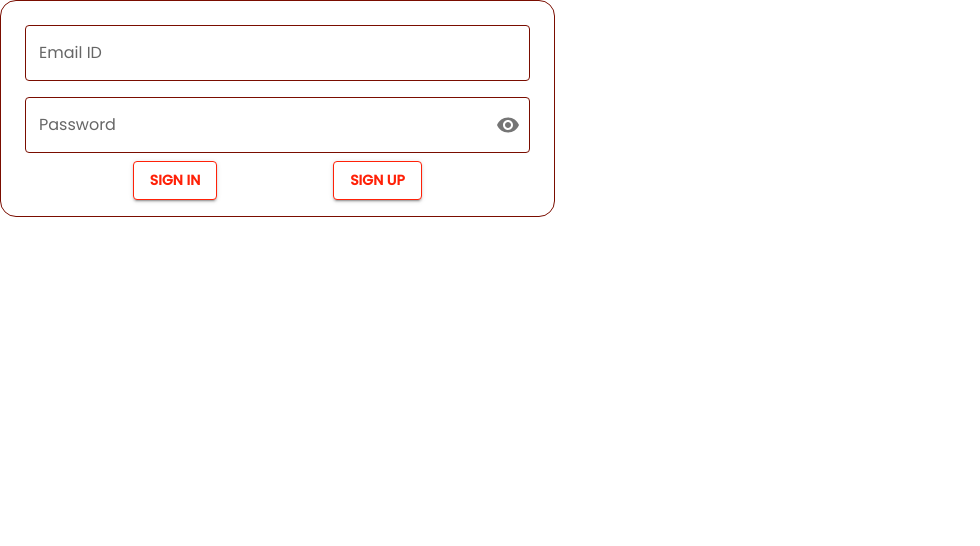
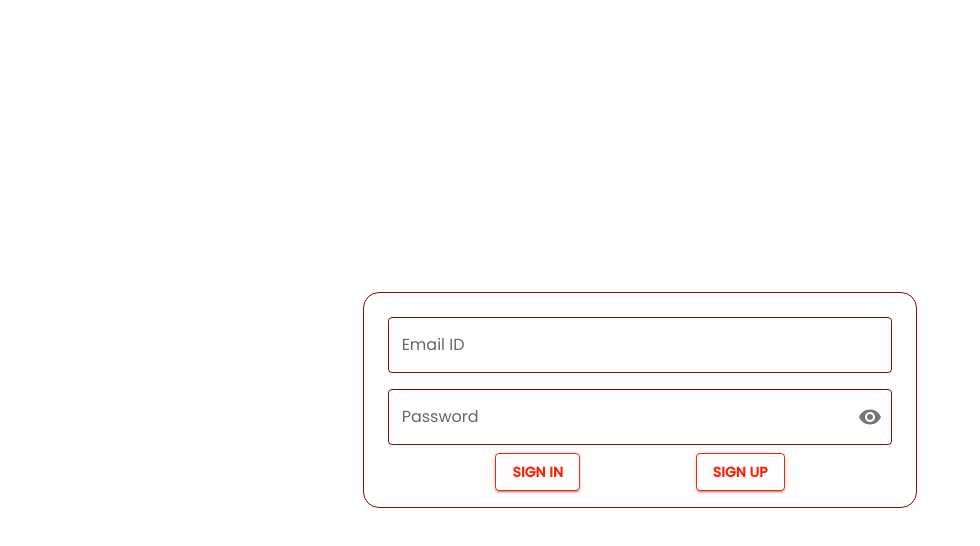
Before and after one commit to AatirNadim/JS-Crud-Project, a React (Create React App) app: page / in a window 1280 px wide. Shown: the top 546 px of the page, without its empty margins (0-980 px from the left). Built offline with nearby package versions, Linux system fonts and the light colour scheme.

Commit message:
auth state setup

```diff
--- a/src/App.js
+++ b/src/App.js
@@ -42,7 +42,17 @@ function App() {
   // console.log(login.email.length);
   return (
     <ThemeProvider theme={theme}>
-    <div>
+    <div
+    style = {{
+      maxWidth: '100vw',
+      // backgroundColor: '#f5f5f5',
+      width: '100%',
+      height: '100vh',
+      display: 'flex',
+      justifyContent: 'center',
+      alignItems: 'center',
+    }}
+    >
       {login.loggedIn ? <LandingPage/> :<Login />}
     </div>
     {/* // </RecoilRoot> */}
--- a/src/Components/main.js
+++ b/src/Components/main.js
@@ -24,6 +24,8 @@ import ManageStudent from './ManageStudent';
 import PersonAddAltIcon from '@mui/icons-material/PersonAddAlt';
 import ManageAccountsIcon from '@mui/icons-material/ManageAccounts';
 import LogoutIcon from '@mui/icons-material/Logout';
+
+import { useMediaQuery } from '@mui/material';
 
 import { useRecoilState } from 'recoil';
 import { loginState } from '../StateAtoms/loginAtom';
@@ -81,6 +83,9 @@ export default function DrawerMain() {
   const [open, setOpen] = React.useState(false);
   const [tab, setTab] = React.useState(0);
   const [login, setLogin] = useRecoilState(loginState);
+
+  const matches = useMediaQuery('(min-width:500px)');
+
   const handleDrawerOpen = () => {
     setOpen(true);
   };
@@ -111,7 +116,7 @@ export default function DrawerMain() {
           >
             <MenuIcon />
           </IconButton>
-          {!open ? <Typography variant="h6" component="div" sx={{ color : '#847878',
+          {!open && matches ? <Typography variant="h6" component="div" sx={{ color : '#847878',
           width: 'fit-content',
         }}>
             LOGO
--- a/src/Pages/Login.js
+++ b/src/Pages/Login.js
@@ -48,10 +48,11 @@ const CssTextField = styled(TextField)({
 
 
 export const Login = () => {
-  console.log('login page',auth)
+  // console.log('login page',auth)
   const [email, setEmail] = React.useState('')
   const [password, setPassword] = React.useState('')
   const [showPassword, setShowPassword] = React.useState(false);
+
 
   const [login, setLogin] = useRecoilState(loginState);
   const handleSignUp = (e) => {
@@ -61,16 +62,18 @@ export const Login = () => {
         // Signed in
         const user = userCredential.user;
         console.log(userCredential);
+        setLogin({ email: email, password: password, loggedIn: true })
         // ...
       })
       .catch((error) => {
         const errorCode = error.code;
         const errorMessage = error.message;
         console.log(error);
+        alert(error.message)
         // ..
       });
-    console.log(email, password)
-    setLogin({ email: email, password: password, loggedIn: true })
+    // console.log(email, password)
+    //
     // console.log(login);
 
   }
@@ -81,12 +84,14 @@ export const Login = () => {
         // Signed in
         const user = userCredential.user;
         console.log(userCredential);
+        setLogin({ email: email, password: password, loggedIn: true })
         // ...
       })
       .catch((error) => {
         const errorCode = error.code;
         const errorMessage = error.message;
         console.log(error)
+        alert(error.message)
       });
     console.log('sign in')
   }
@@ -101,6 +106,14 @@ export const Login = () => {
   // useEffect(() => {
   //   console.log(login);
   // }, [login])
+  // const handleKeyPress = (e) => {
+  //   if (e.key === 'Enter') {
+  //     handleSignIn();
+  //   }
+  //   console.log(e.key)
+  // }
+
+
   return (
     <div>
       <Box
@@ -117,6 +130,7 @@ export const Login = () => {
           backgroundColor: 'fffcfb',
           maxWidth: '100vw',
           boxSizing: 'border-box',
+          maxWidth :'90vw'
         }}
         noValidate
         autoComplete="off"
@@ -151,7 +165,7 @@ export const Login = () => {
               },
             },
             fontSize: '2rem',
-
+            maxWidth: '87vw',
           }}
           onChange={(e) => {
             setEmail(e.target.value)
@@ -187,7 +201,10 @@ export const Login = () => {
               borderColor: '#7a0d00',
             },
           },
-        }} variant="outlined">
+          maxWidth: '87vw',
+        }}
+
+        variant="outlined">
           <InputLabel htmlFor="outlined-adornment-password">Password</InputLabel>
           <OutlinedInput
             id="outlined-adornment-password"
@@ -199,6 +216,13 @@ export const Login = () => {
               // setTimeout(() => {
               //   console.log(password)
               // }, 1000)
+            }}
+            onKeyPress={(e) => {
+              // e.preventDefault();
+              if(e.key === 'Enter'){
+                handleSignIn();
+              }
+              console.log(e.key)
             }}
             endAdornment={
               <InputAdornment position="end">
@@ -241,6 +265,7 @@ export const Login = () => {
               fontWeight: 'bold',
             }}
             onClick={handleSignIn}
+
           >
             {/* <Typography
               sx={{
```
